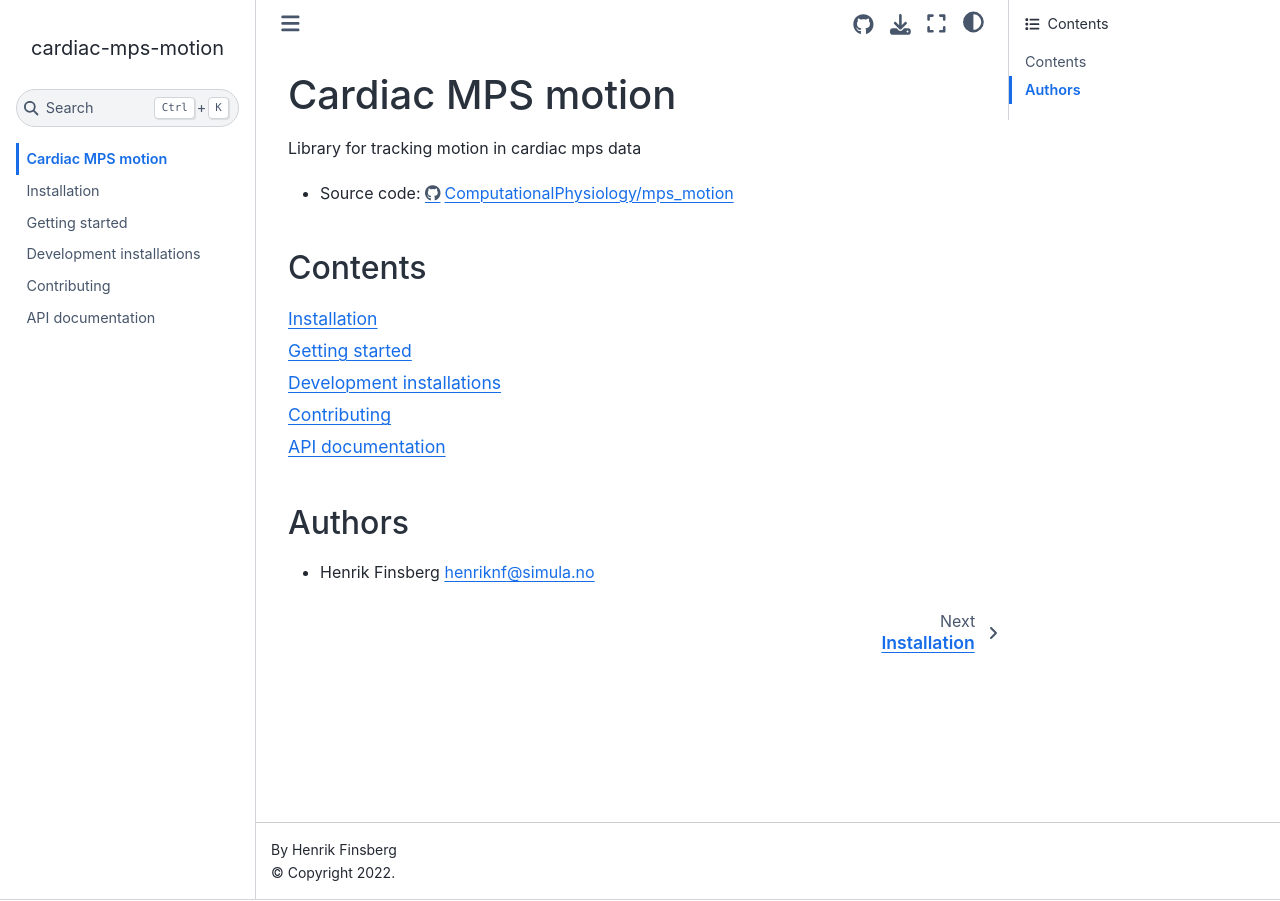
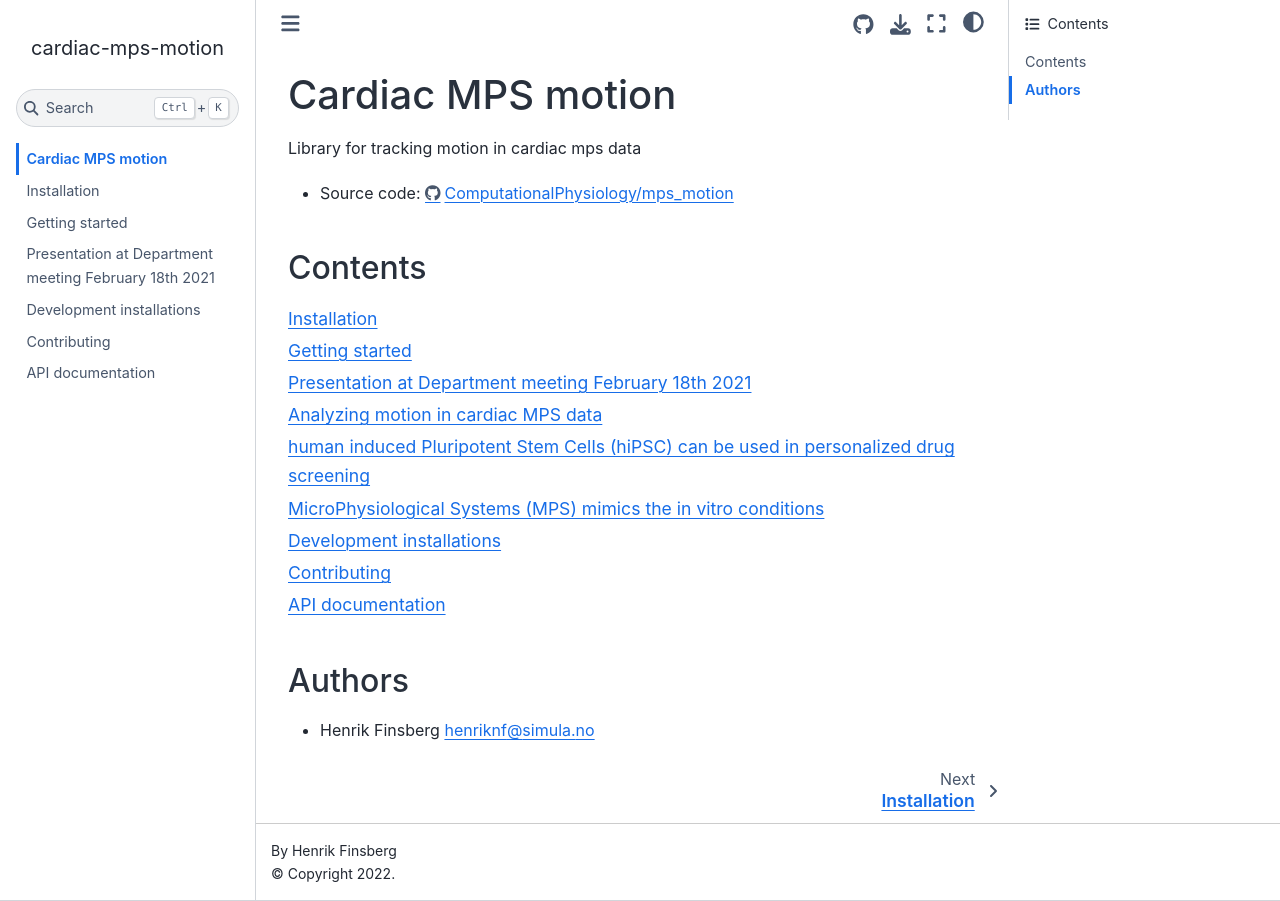
Before and after one commit to ComputationalPhysiology/mps_motion, a Jupyter Book: the page built from docs/index.md, in a window 1280 px wide. Built offline with Jupyter Book 1.0.4 settings and Sphinx 7.4.7 and the Sphinx Book theme 1.1.4, drawn with Linux system fonts in a browser that asks for light colours.

Commit message:
Add presentation to docs

````diff
--- a/docs/_config.yml
+++ b/docs/_config.yml
@@ -10,7 +10,8 @@ only_build_toc_files: true
 # Force re-execution of notebooks on each build.
 # See https://jupyterbook.org/content/execute.html
 execute:
-  execute_notebooks: force
+  execute_notebooks: cache
+  timeout: 3000
 
 # Information about where the book exists on the web
 repository:
--- a/docs/_toc.yml
+++ b/docs/_toc.yml
@@ -4,6 +4,7 @@ root: index
 chapters:
   - file: "install"
   - file: "quickstart"
+  - file: "about"
   - file: "development"
   - file: "CONTRIBUTING"
   - file: "api"
--- a/docs/about.md
+++ b/docs/about.md
@@ -12,65 +12,32 @@ jupyter:
     name: python3
 ---
 
+# Presentation at Department meeting February 18th 2021
+
 # Analyzing motion in cardiac MPS data
 
 # human induced Pluripotent Stem Cells (hiPSC) can be used in personalized drug screening
-<img src="figures/sayed2016.png" alt="Drawing" style="width: 900px;"/>
 
 >Translation of Human-Induced Pluripotent Stem Cells Nazish Sayed, Chun Liu,
 >Joseph C. Wu Journal of the American College of Cardiology May 2016, 67 (18) 2161-2176
-<!-- #endregion -->
-
-<!-- #region slideshow={"slide_type": "slide"} -->
-# MicroPhysiological Systems (MPS) mimics the in vitro conditions
-<table style="background-color: white;">
-    <tr>
-      <td > <img src="figures/mps_setup.png" alt="Drawing" style="width: 100%;"/>   </td>
-      <td> <img src="figures/optical.png" alt="Drawing" style="width: 100%;"/>  </td>
-    <tr>
-</table>
 
 
+# MicroPhysiological Systems (MPS) mimics the in vitro conditions
+
 > Tveito, A., Jæger, K.H., Huebsch, N., Charrez, B., Edwards, A.G., Wall, S. and Healy, K.E., 2018. Inversion and computational maturation of drug response using human stem cell derived cardiomyocytes in microphysiological systems. Scientific reports, 8(1), p.17626.
-<!-- #endregion -->
 
-<!-- #region slideshow={"slide_type": "slide"} -->
-# Brightfield images to look at motion
-![brigtfield](brightfield.mp4)
-<!-- #endregion -->
 
-<!-- #region slideshow={"slide_type": "slide"} -->
-# Calcium imaging
+We want to quantifiy the motion of the cells in the chip. Why?
 
-Add fluorescent molecules that can respond to the binding of Ca2+ ions by changing their fluorescence properties
 
-GCaMP - genetically encoded calcium indicator
-![calcium](figures/gcamp.mp4)
-<!-- #endregion -->
-
-<!-- #region slideshow={"slide_type": "slide"} -->
-## Berst
-
-Berkeley Red-based Sensor of Transmembrane potential
-
-![berst](figures/berst.mp4)
-<!-- #endregion -->
-
-<!-- #region slideshow={"slide_type": "slide"} -->
-We want to quantifiy the motion of the cells in the chip. Why?
-<!-- #endregion -->
-
-<!-- #region slideshow={"slide_type": "fragment"} -->
 - Contractile motion is an important biomarker
 - Several drugs alter the contractile properties and this is something we want to measure.
 - Provides data for parameterizing mechancal models of IPS cells.
-<!-- #endregion -->
 
-<!-- #region slideshow={"slide_type": "slide"} -->
+
 **Warning** - There will be some code in this presentation 🤓
-<!-- #endregion -->
 
-```python slideshow={"slide_type": "slide"}
+```python
 import mps
 import numpy as np
 import matplotlib.pyplot as plt
@@ -79,28 +46,26 @@ path = Path("/Users/henriknf/local/src/mps_motion_tracking/demo/PointH4A_Channel
 data = mps.MPS(path)
 ```
 
-```python slideshow={"slide_type": "fragment"}
+```python
 video = Path("brightfield.mp4")
 mps.utils.frames2mp4(data.frames.T, video, framerate=data.framerate)
 ```
 
-```python slideshow={"slide_type": "slide"}
+```python
 from IPython.display import Video
 Video(video, width=800, html_attributes="controls loop")
 ```
 
-<!-- #region slideshow={"slide_type": "slide"} -->
+
 ## What type of data do we have?
-<!-- #endregion -->
 
 ```python
 print("width, height, num_timepoints = ", data.frames.shape)
 print(data.info)
 ```
 
-<!-- #region slideshow={"slide_type": "slide"} -->
+
 ## Can we say something about how much a pixel moved from frame $i$ to frame $j$ ?
-<!-- #endregion -->
 
 ```python
 %matplotlib inline
@@ -125,13 +90,11 @@ plt.show()
 plt.imshow(frame70 - frame0)
 ```
 
-<!-- #region slideshow={"slide_type": "slide"} -->
+
 ## Block matching
 
 ![block_matching](block_matching.jpg)
-<!-- #endregion -->
 
-<!-- #region slideshow={"slide_type": "-"} -->
 1. Divide images into macro blocks and decide on size of search area
 2.
 
@@ -142,7 +105,6 @@ plt.imshow(frame70 - frame0)
     Find the block inside the search area with the best
     similarity measure and collect the motion vector
 ```
-<!-- #endregion -->
 
 ```python slideshow={"slide_type": "slide"}
 import matplotlib as mpl
@@ -196,13 +158,12 @@ ax[1].imshow(best_block)
 plt.show()
 ```
 
-<!-- #region slideshow={"slide_type": "slide"} -->
+
 ### Assumptions
 
 - Objects are only translated (not deformed)
 - No change in illumination or noise
 - Translations are small (within search region)
-<!-- #endregion -->
 
 ```python slideshow={"slide_type": "slide"}
 from mps_motion_tracking.block_matching import flow
@@ -228,48 +189,38 @@ from mps_motion_tracking.block_matching import flow, filter_vectors
 times["block matching"] = %timeit -o flow(frame0, frame70, block_size=9, max_block_movement=18, filter_kernel_size=0)
 ```
 
-<!-- #region slideshow={"slide_type": "slide"} -->
+
 ## The optical flow equation
-<!-- #endregion -->
 
-<!-- #region slideshow={"slide_type": "fragment"} -->
 Let $I(x, y, t)$ denote the image sequence at position $(x, y)$ and time $t$.
-<!-- #endregion -->
 
-<!-- #region slideshow={"slide_type": "fragment"} -->
+
 Assume that at some later time $t + \Delta t$ the pixel at $(x, y)$ has moved to $(x + \Delta x, y + \Delta y)$.
-<!-- #endregion -->
 
-<!-- #region slideshow={"slide_type": "fragment"} -->
+
 \begin{align} I(x, y, t)
 &= I(x + \Delta x, y + \Delta y, t + \Delta t) \\
 &\approx I(x, y, t) + \frac{\partial I}{\partial x}\Delta x + \frac{\partial I}{\partial y}\Delta y + \frac{\partial I}{\partial t}\Delta t
 \end{align}
-<!-- #endregion -->
 
-<!-- #region slideshow={"slide_type": "slide"} -->
+
 \begin{align}
 \frac{\partial I}{\partial x}\Delta x + \frac{\partial I}{\partial y}\Delta y + \frac{\partial I}{\partial t}\Delta t = 0
 \end{align}
-<!-- #endregion -->
 
-<!-- #region slideshow={"slide_type": "fragment"} -->
+
 Divide by $\Delta t$ and let $\Delta t \rightarrow 0$ gives us the optical flow equation
-<!-- #endregion -->
 
-<!-- #region slideshow={"slide_type": "fragment"} -->
+
 \begin{align}
 \frac{\partial I}{\partial x} V_x + \frac{\partial I}{\partial y} V_y = \nabla I \cdot \vec{V} = - \frac{\partial I}{\partial t}
 \end{align}
-<!-- #endregion -->
 
-<!-- #region slideshow={"slide_type": "fragment"} -->
+
 $V_x$ and $V_y$ are unknown. We need one more equation!
-<!-- #endregion -->
 
-<!-- #region slideshow={"slide_type": "slide"} -->
+
 ### Image gradient
-<!-- #endregion -->
 
 ```python
 I_x, I_y = np.gradient(frame0)
@@ -282,13 +233,12 @@ ax[1].set_title("$I_y$")
 plt.show()
 ```
 
-<!-- #region slideshow={"slide_type": "slide"} -->
+
 ### The Lucas–Kanade method
 
 Assumption: Flow is essentially constant in a local neighbourhood of the pixel under consideration
-<!-- #endregion -->
 
-<!-- #region slideshow={"slide_type": "fragment"} -->
+
 Consider a pixel $(x, y)$ and select a $5 \times 5$ window around this pixel (i.e 25 pixels).
 
 $$
@@ -312,12 +262,10 @@ or
 $$ A v = b $$
 
 
-<!-- #endregion -->
 
-<!-- #region slideshow={"slide_type": "fragment"} -->
+
 solve least square problem
 $$ A^T A v = A^Tb$$
-<!-- #endregion -->
 
 ```python slideshow={"slide_type": "slide"}
 from mps_motion_tracking.lucas_kanade import flow
@@ -338,34 +286,30 @@ cbar.set_label("Pixel displacement")
 plt.show()
 ```
 
-<!-- #region slideshow={"slide_type": "slide"} -->
+
 ### How about performance?
-<!-- #endregion -->
 
 ```python slideshow={"slide_type": "fragment"}
 from mps_motion_tracking.lucas_kanade import flow
 times["lucas kanade"] = %timeit -o flow(frame0, frame70, step=5, winSize=(15, 15), interpolate=False)
 ```
 
-<!-- #region slideshow={"slide_type": "slide"} -->
+
 ## Dense optical flow methods
 
 ### Farnebäck's method
 Farnebäck, G. (2003, June). Two-frame motion estimation based on polynomial expansion. In Scandinavian conference on Image analysis (pp. 363-370). Springer, Berlin, Heidelberg.
 
-<!-- #endregion -->
 
-<!-- #region slideshow={"slide_type": "fragment"} -->
+
 Assumption: image can locally approximated by a quadratic polynomial
-<!-- #endregion -->
 
-<!-- #region slideshow={"slide_type": "fragment"} -->
+
 Let $\mathbf{x} = (x \; y)$ be a pixel coordinate, then we assumate that the reference image can be represented as
 
 $$I(x, y, t_1) = f_1(\mathbf{x}) = \mathbf{x}^T A_1 \mathbf{x} + b_1^T \mathbf{x} + c_1$$
-<!-- #endregion -->
 
-<!-- #region slideshow={"slide_type": "slide"} -->
+
 At a later time $\mathbf{x}$ has moved to $\mathbf{x} - \mathbf{d}$ so we can write the current image as
 
 
@@ -374,16 +318,14 @@ I(x, y, t_2) &= f_2(\mathbf{x}) = f_1(\mathbf{x} - \mathbf{d}) \\
 &= (\mathbf{x} - \mathbf{d})^T A_1 (\mathbf{x} - \mathbf{d})  + b_1^T (\mathbf{x} - \mathbf{d}) + c_1 \\
 &= \mathbf{x}^T A_1 \mathbf{x} + (b_1 - 2A_1 \mathbf{d})^T \mathbf{x} + c_1 +\mathbf{d}^TA\mathbf{d} - b_1^T\mathbf{d}
 \end{align}
-<!-- #endregion -->
 
-<!-- #region slideshow={"slide_type": "fragment"} -->
+
 $$f_2(\mathbf{x}) = \mathbf{x}^T A_2 \mathbf{x} + b_2^T \mathbf{x} + c_2$$
 
 $$ \implies b_2 = b_1 - 2A_1 \mathbf{d} \; \land \; A_1 = A_2 $$
 $$ \implies \mathbf{d} = A_1^{-1} \Delta b, \;\; \Delta b = -\frac{1}{2}(b_2 - b_1) $$
-<!-- #endregion -->
 
-<!-- #region slideshow={"slide_type": "slide"} -->
+
 In practice we let $A(\mathbf{x}) = \frac{1}{2}(A_1(\mathbf{x}) + A_2(\mathbf{x)})$, perform a polynomial expansion of the two images, and solve the least square problem
 
 $$
@@ -393,7 +335,6 @@ $$
 $$
 \mathbf{d} = \left( \sum w A^TA \right)^{-1} \sum w A^T \Delta b
 $$
-<!-- #endregion -->
 
 ```python slideshow={"slide_type": "slide"}
 from mps_motion_tracking.farneback import flow
@@ -418,14 +359,12 @@ from mps_motion_tracking.farneback import flow
 times["farneback"] = %timeit -o flow(frame0, frame70)
 ```
 
-<!-- #region slideshow={"slide_type": "slide"} -->
+
 ### Dual TV-L 1
 ZACH, Christopher; POCK, Thomas; BISCHOF, Horst. A duality based approach for realtime tv-l 1 optical flow. In: Joint pattern recognition symposium. Springer, Berlin, Heidelberg, 2007. p. 214-223.
-<!-- #endregion -->
 
-<!-- #region slideshow={"slide_type": "fragment"} -->
+
 Variational approach which minimizes some functional subject to the optical flow constraint.
-<!-- #endregion -->
 
 ```python slideshow={"slide_type": "slide"}
 from mps_motion_tracking.dualtvl10 import flow
@@ -451,14 +390,13 @@ from mps_motion_tracking.dualtvl10 import flow
 times["dualtvl1"] = %timeit -o flow(frame0, frame70)
 ```
 
-<!-- #region slideshow={"slide_type": "slide"} -->
+
 ## Comparison
 
 | Type\Performance      || Slow            | Fast         |
 |-----------------------||-----------------|--------------|
 | **Sparse**            || Block matching  | Lucas Kanade |
 | **Dense**             || Dual TV-L 1     | Farnebäck    |
-<!-- #endregion -->
 
 ```python slideshow={"slide_type": "slide"}
 vmin = -10
@@ -493,9 +431,8 @@ cbar.set_label("Pixel displacement")
 plt.show()
 ```
 
-<!-- #region slideshow={"slide_type": "slide"} -->
+
 ## Performance
-<!-- #endregion -->
 
 ```python
 for k, v in times.items():
@@ -505,14 +442,13 @@ plt.bar(times.keys(), list(map(lambda x : x.average, times.values())))
 plt.show()
 ```
 
-<!-- #region slideshow={"slide_type": "slide"} -->
+
 ## Optical flow benchmark
 
 Find optical flow in images with known motion
 
 ![frame1](../datasets/Dimetrodon/frame10.png)
 ![frame2](../datasets/Dimetrodon/frame11.png)
-<!-- #endregion -->
 
 ```python slideshow={"slide_type": "slide"}
 import imageio
@@ -624,9 +560,8 @@ tf = np.swapaxes(np.array(flowiz.flowiz._normalize_flow(true_flow)).T, 0, 1)
 benchmark(tf, frames)
 ```
 
-<!-- #region slideshow={"slide_type": "slide"} -->
+
 ## Comparing outputs from the different methods
-<!-- #endregion -->
 
 ```python slideshow={"slide_type": "fragment"}
 from typing import Dict
@@ -693,21 +628,7 @@ for k, m in mechanics.items():
     anim.save(f"disp_{k}.mp4", fps=data.framerate, dpi=300, extra_args=['-vcodec', 'libx264'])
 ```
 
-<!-- #region slideshow={"slide_type": "slide"} -->
-## Spatial displacement
-<!-- #endregion -->
-
-```python slideshow={"slide_type": "-"}
-from IPython.display import Video
-#Video(f"disp_block_matching.mp4", width=800, html_attributes="controls loop")
-#Video(f"disp_lucas_kanade.mp4", width=800, html_attributes="controls loop")
-#Video(f"disp_farneback.mp4", width=800, html_attributes="controls loop")
-Video(f"disp_dualtvl10.mp4", width=800, html_attributes="controls loop")
-```
-
-<!-- #region slideshow={"slide_type": "slide"} -->
 ## Maximal spatial displacement
-<!-- #endregion -->
 
 ```python slideshow={"slide_type": "skip"}
 # Create movies
@@ -760,9 +681,8 @@ cbar.set_label("Displacement [um]")
 plt.show()
 ```
 
-<!-- #region slideshow={"slide_type": "slide"} -->
+
 ## Average displacement as a function of time
-<!-- #endregion -->
 
 ```python slideshow={"slide_type": "-"}
 fig, ax = plt.subplots(figsize=(12, 6))
@@ -778,9 +698,8 @@ ax.set_ylabel("Displacement norm[\u00B5m]")
 plt.show()
 ```
 
-<!-- #region slideshow={"slide_type": "slide"} -->
+
 ### How about local variations?
-<!-- #endregion -->
 
 ```python slideshow={"slide_type": "skip"}
 m = mechanics["farneback"]
@@ -842,9 +761,8 @@ ax.set_ylabel("Displacement norm [\u00B5m]")
 plt.show()
 ```
 
-<!-- #region slideshow={"slide_type": "slide"} -->
+
 ### How about resizing?
-<!-- #endregion -->
 
 ```python
 import matplotlib.pyplot as plt
@@ -864,7 +782,7 @@ ax.legend()
 plt.show()
 ```
 
-<!-- #region slideshow={"slide_type": "slide"} -->
+
 ## Next steps
 - Test method on real data - do we observe expected changes when exposed to drugs?
 - Implement GUI in Web application
@@ -874,35 +792,3 @@ plt.show()
 - Try more modern methods for motion tracking - based on deep learning
 - Train neural network (NN) to learn the motion (from pixels)
 - Use Pysics Informed- or Physics Guided NN
-<!-- #endregion -->
-
-<!-- #region slideshow={"slide_type": "slide"} -->
-![identphy](figures/identiphy.png)
-<!-- #endregion -->
-
-<!-- #region slideshow={"slide_type": "fragment"} -->
-![team](figures/team.png)
-<!-- #endregion -->
-
-<!-- #region slideshow={"slide_type": "fragment"} -->
-<table>
-    <tr>
-        <td>
-        <img src="https://biomaterials.berkeley.edu/wp-content/uploads/2018/08/healy-e1535756168121-500x500.jpg" />
-            Kevin Healy
-        </td>
-        <td>
-        <img src="https://biomaterials.berkeley.edu/wp-content/uploads/2018/08/verena-e1534797943921-500x500.png" />
-            Verena Charwat
-        </td>
-        <td>
-        <img src="https://biomaterials.berkeley.edu/wp-content/uploads/2018/08/Berenice2-1-e1533922001664.jpg" />
-            Berenice Charrez
-        </td>
-    </tr>
-</table>
-<!-- #endregion -->
-
-```python
-
-```
````
Also changed, not shown: docs/block_matching.jpg (added).
